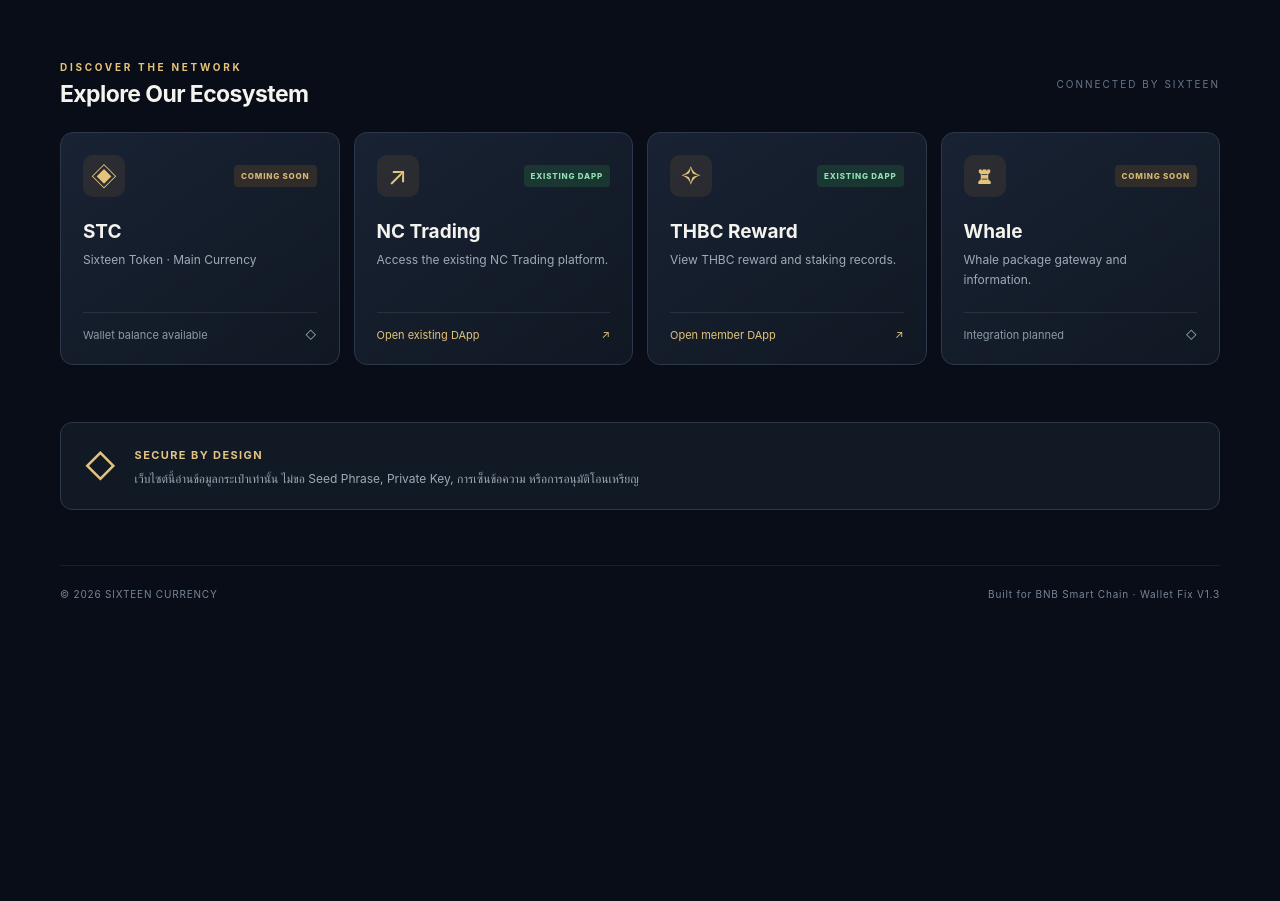
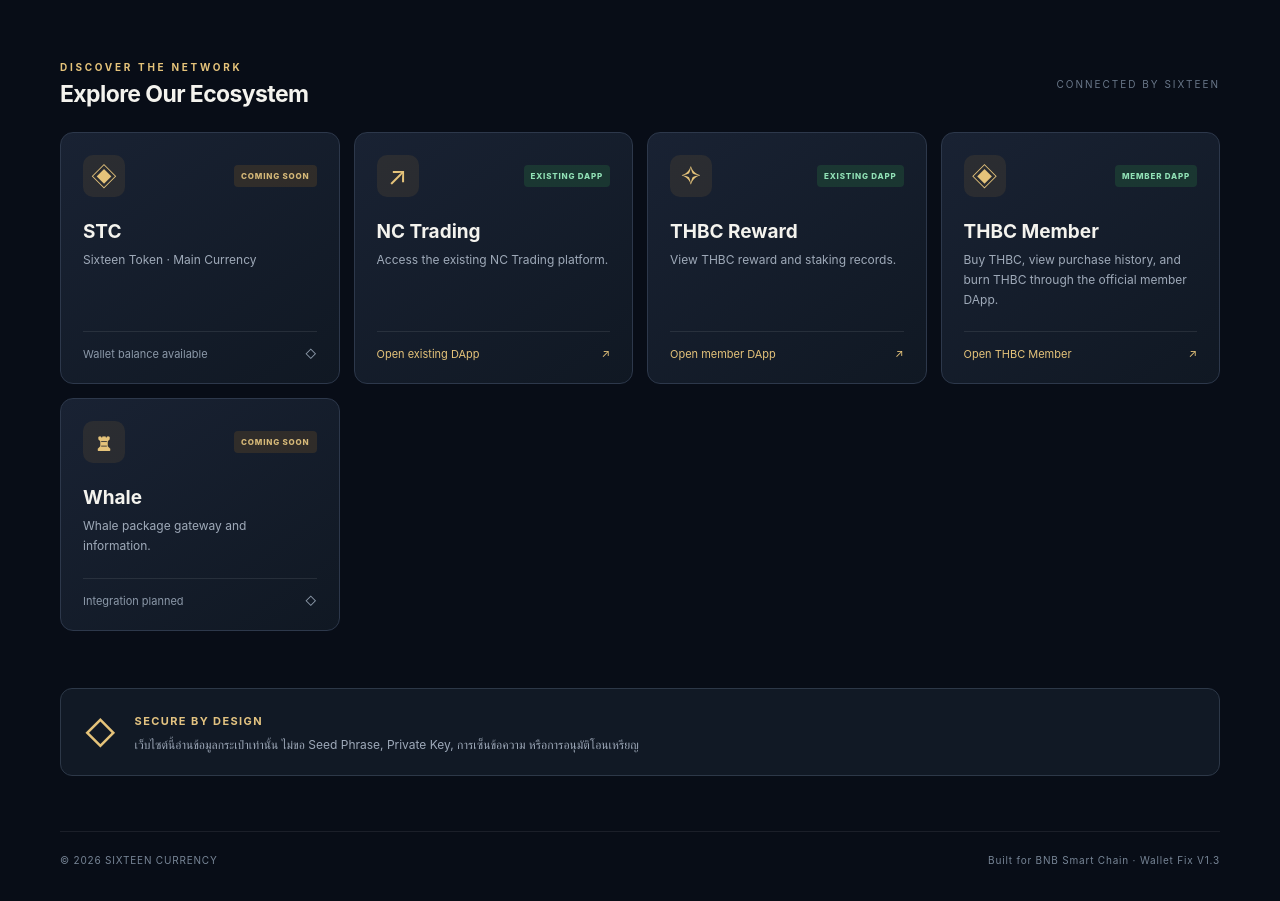
Before and after one commit to jin1963/SixteenSuperWallet, a plain HTML site: page sixteen-currency-premium-v3/index.html in a window 1280 px wide. Shown: the part 2880-3781 px from the top of the page. Before the commit the page ends 3515 px from the top, so only its background shows below. Drawn offline with Linux system fonts and the light colour scheme; no server answers.

Commit message:
Add THBC Member menu to premium V3 ecosystem

```diff
--- a/sixteen-currency-premium-v3/index.html
+++ b/sixteen-currency-premium-v3/index.html
@@ -149,6 +149,7 @@
           <article class="service-card"><div class="service-top"><span class="service-icon">◈</span><span class="service-tag tag-soon">COMING SOON</span></div><h3>STC</h3><p>Sixteen Token · Main Currency</p><span class="service-bottom">Wallet balance available <span>◇</span></span></article>
           <article class="service-card"><div class="service-top"><span class="service-icon">↗</span><span class="service-tag tag-live">EXISTING DAPP</span></div><h3>NC Trading</h3><p>Access the existing NC Trading platform.</p><a class="service-bottom service-link" href="https://sixteeninter-ux.github.io/NCTrading/" target="_blank" rel="noopener noreferrer">Open existing DApp <span>↗</span></a></article>
           <article class="service-card"><div class="service-top"><span class="service-icon">✧</span><span class="service-tag tag-live">EXISTING DAPP</span></div><h3>THBC Reward</h3><p>View THBC reward and staking records.</p><a class="service-bottom service-link" href="https://sixteeninter-ux.github.io/SixteenSuperWallet/thbc-reward/member.html" target="_blank" rel="noopener noreferrer">Open member DApp <span>↗</span></a></article>
+          <article class="service-card"><div class="service-top"><span class="service-icon">◈</span><span class="service-tag tag-live">MEMBER DAPP</span></div><h3>THBC Member</h3><p>Buy THBC, view purchase history, and burn THBC through the official member DApp.</p><a class="service-bottom service-link" href="https://sixteeninter-ux.github.io/THBCMember/member/" target="_blank" rel="noopener noreferrer">Open THBC Member <span>↗</span></a></article>
           <article class="service-card"><div class="service-top"><span class="service-icon">♜</span><span class="service-tag tag-soon">COMING SOON</span></div><h3>Whale</h3><p>Whale package gateway and information.</p><span class="service-bottom">Integration planned <span>◇</span></span></article>
         </div>
       </section>
```
